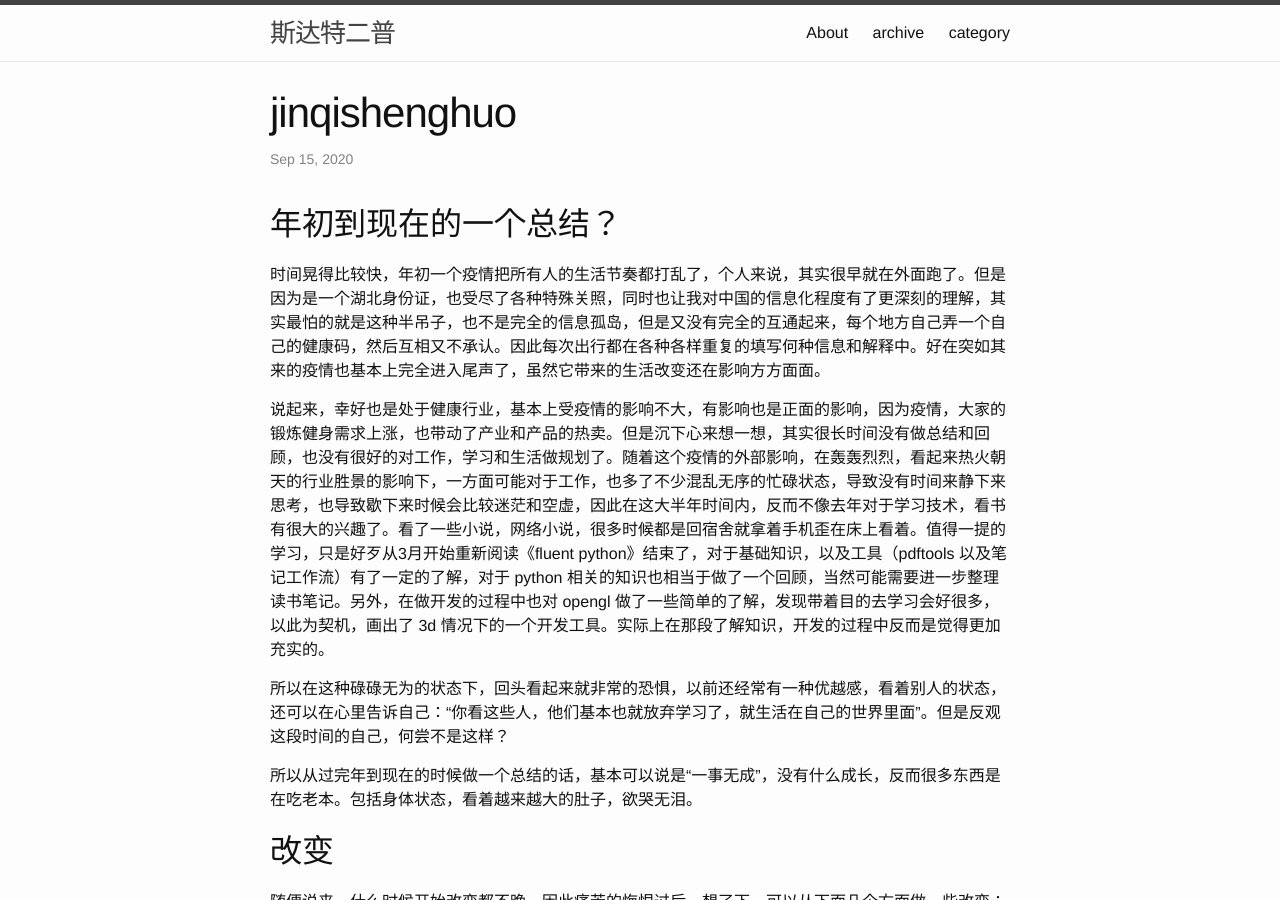
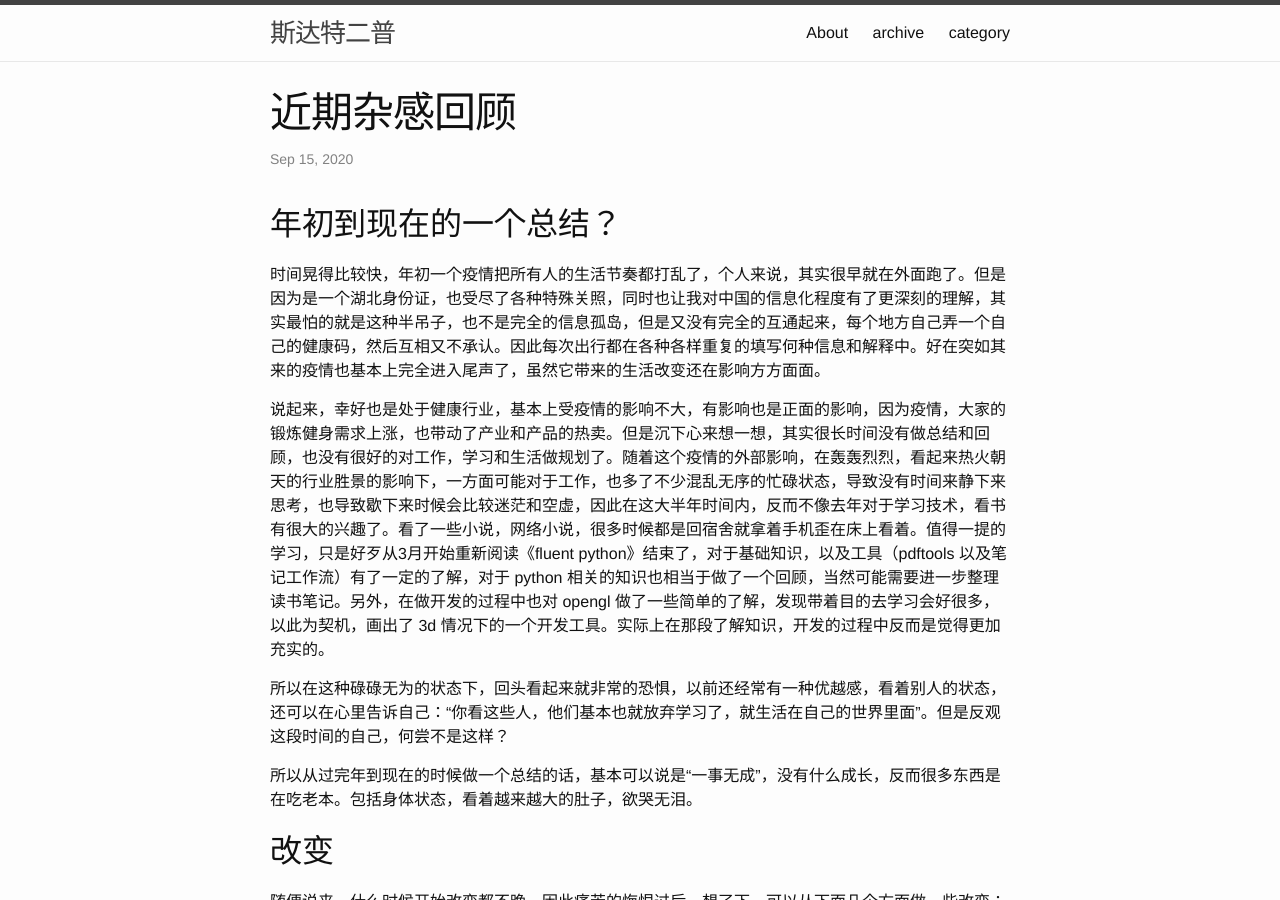
Before and after one commit to smallzhan/smallzhan.github.io, a Jekyll site: the page built from _posts/2020-09-15-p-jinqishenghuo.md, in a window 1280 px wide and 900 px high. Built offline with Jekyll 4.4.1, drawn with Linux system fonts in a browser that asks for light colours; comment, search, counter and statistics services are not loaded.

Commit message:
title fixed

```diff
--- a/_posts/2020-09-15-p-jinqishenghuo.md
+++ b/_posts/2020-09-15-p-jinqishenghuo.md
@@ -1,6 +1,6 @@
 ---
 layout: post
-title: jinqishenghuo
+title: 近期杂感回顾
 comments: true
 excerpt:
 categories:
```
